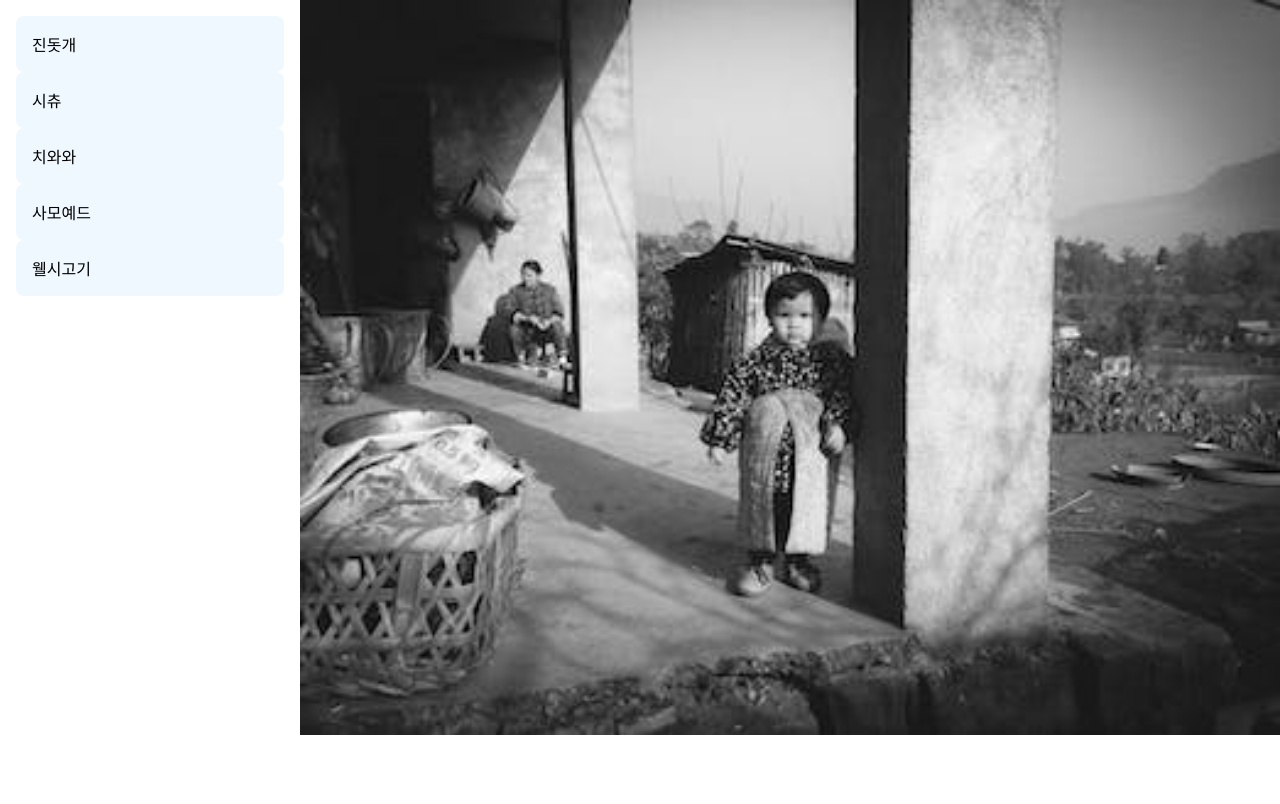
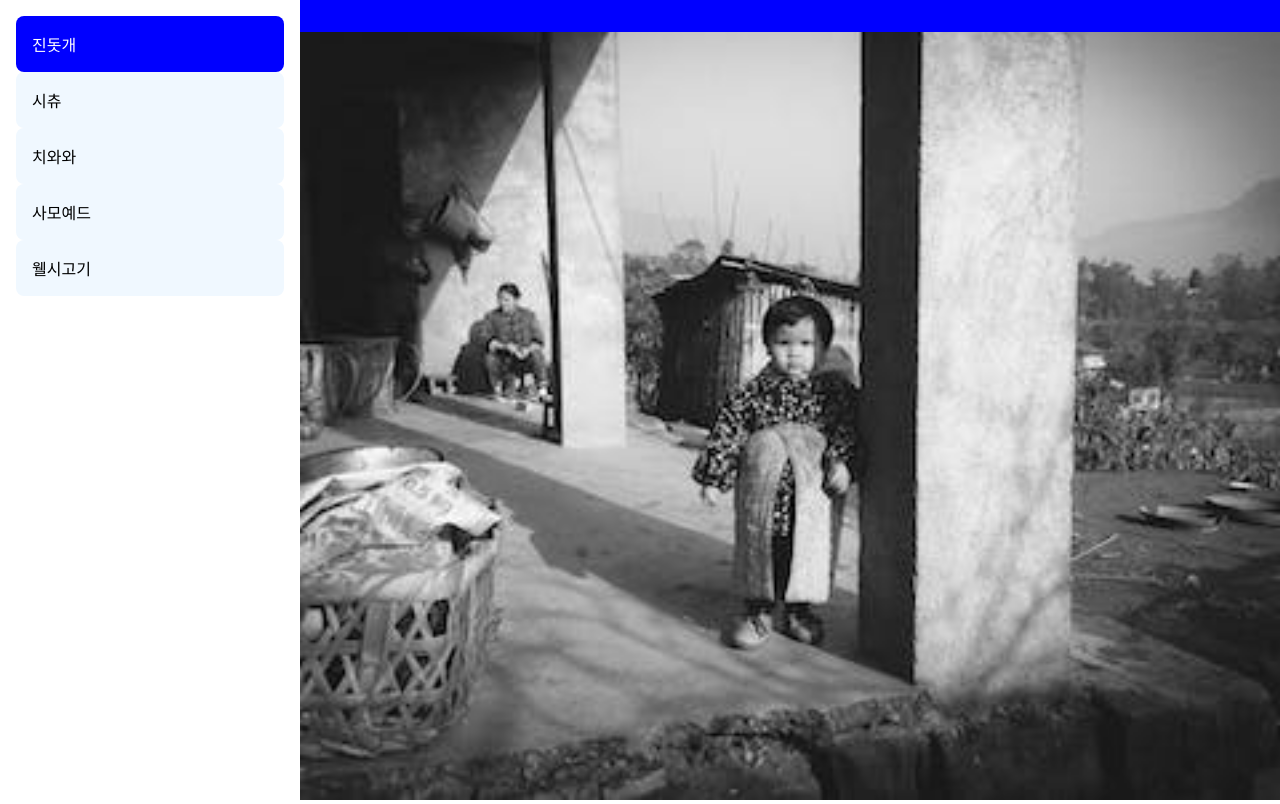
Before and after one commit to limyonsu/coding, a plain HTML site: page 230921/image/gallery.html in a window 1280 px wide. Both pictures are taken after a click on the item "진돗개". Drawn offline with Linux system fonts and the light colour scheme.

Commit message:
button 연습

```diff
--- a/230921/image/gallery.css
+++ b/230921/image/gallery.css
@@ -20,4 +20,31 @@ img{
     background-color: aliceblue;
     padding: 1rem;
     border-radius: 8px;
+    /* 드레그해서 선택할 수 없도록 처리 */
+    user-select: none;
 }
+figure{
+    width: 100%;
+    height: 100vh;
+    position: relative;
+}
+figure figcaption{
+    position: absolute;
+    top: 0;
+    left: 0;
+    background-color: blue;
+    color: white;
+    width: 100%;
+    padding: 1rem;
+}
+figure img{
+    height: 100%;
+}
+#list li:active{
+    background-color: hsl(244, 39%, 35%);
+    color: aliceblue;
+}
+#list li.check{
+    background-color: blue;
+    color: white;
+}
--- a/230921/image/gallery.js
+++ b/230921/image/gallery.js
@@ -21,8 +21,15 @@ for(let i = 0; i < buttons.length; i++){
     console.log(buttons[i])
     // i번째 버튼을 클릭하면, i번째 data의 url을 콘솔로 출력
     buttons[i].addEventListener(`click`,() => {
-        console.log(data[i].url)
-        image.src = data[i].url
-        title.textContent = data[i].title
+        // console.log(data[i].url)
+        // image.src = data[i].url
+        // title.textContent = data[i].title
+
+        //모든 버튼에서 check 클래스 제거
+        for(let j = 0; j < buttons.length; j++){
+            buttons[j].classList.remove(`check`)
+        }
+        //모든 버튼에서 check 클래스 추가
+        buttons[i].classList.add(`check`)
     })
 }
```
